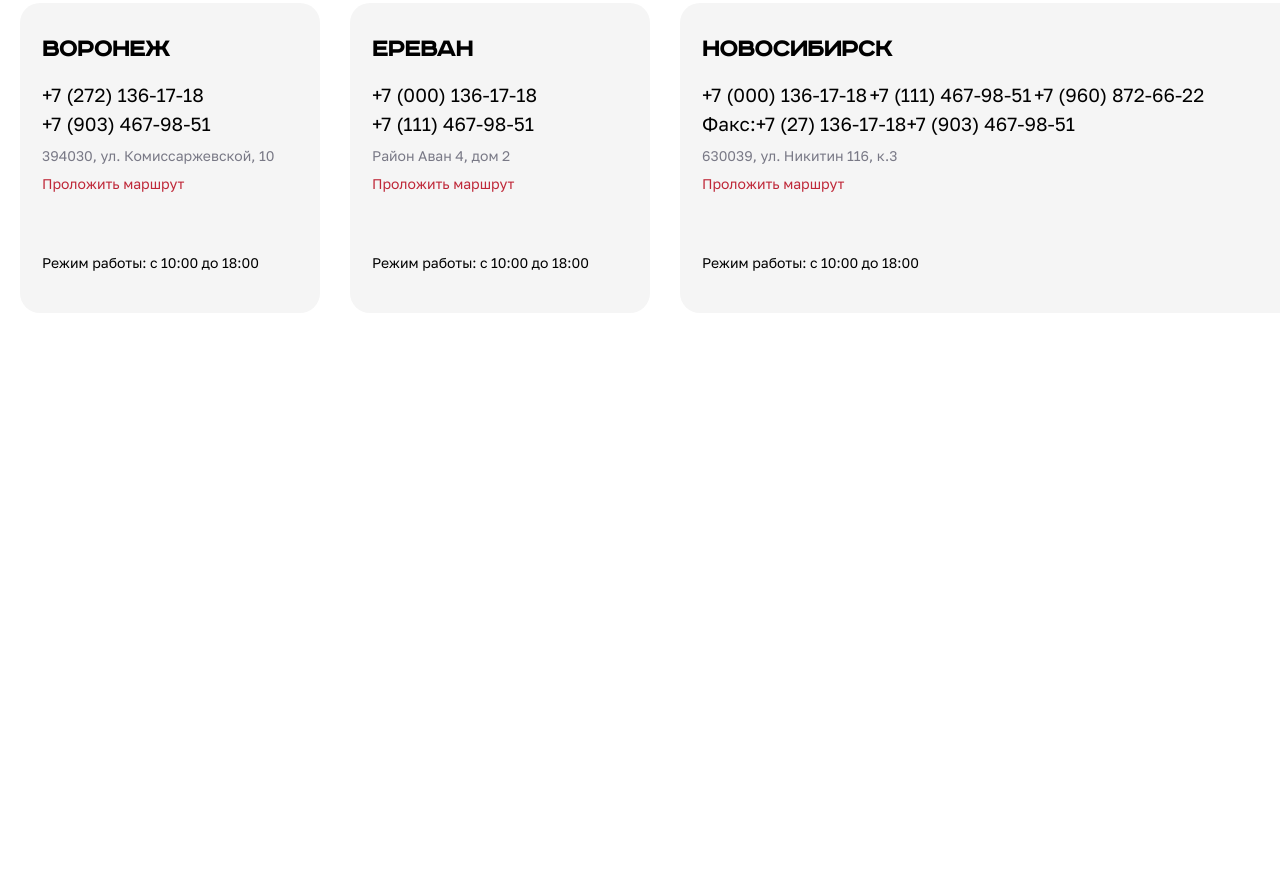
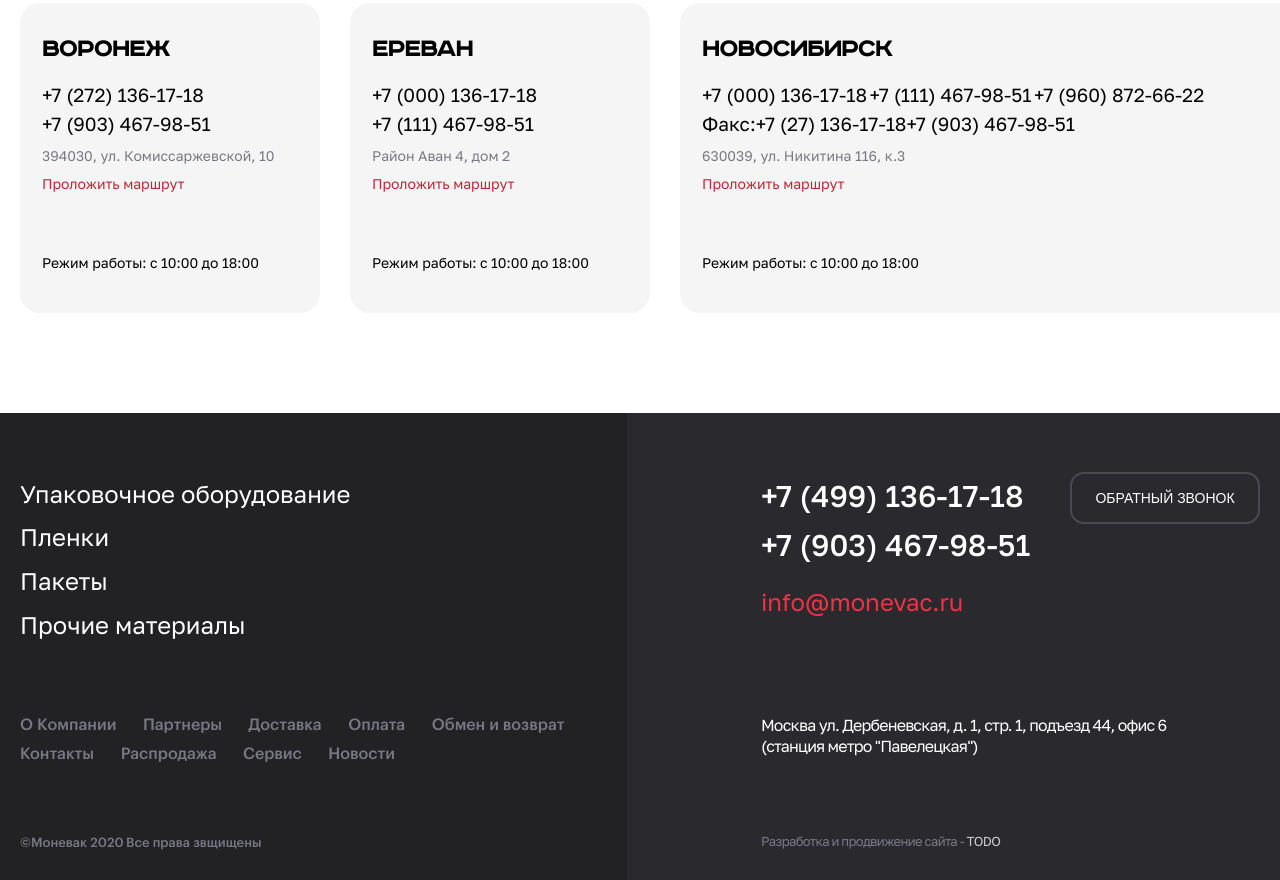
Before and after one commit to Dmitry1964/test-mono, a website built with webpack: page index.html in a window 1280 px wide. Shown: the part 1891-2771 px from the top of the page. Before the commit the page ends 2304 px from the top, so only its background shows below. Built offline with nearby package versions, Linux system fonts and the light colour scheme; files whose address does not match are found by name.

Commit message:
feat: добавляет footer версия desktop

```diff
--- a/index.html
+++ b/index.html
@@ -168,8 +168,69 @@
           <div class="branches__list">
           </div>
         </div>
-
       </section>
     </main>
-  </body>
-</html>
+    <footer class="footer">
+      <div class="container">
+        <div class="footer__wrapper">
+          <div class="footer__left">
+            <ul class="footer__left-list">
+              <li>
+                <a class="footer__left-link" href="#">Упаковочное
+                  оборудование</a>
+              </li>
+              <li>
+                <a class="footer__left-link" href="#">Пленки</a>
+              </li>
+              <li>
+                <a class="footer__left-link" href="#">Пакеты</a>
+              </li>
+              <li>
+                <a class="footer__left-link" href="#">Прочие материалы</a>
+              </li>
+            </ul>
+            <nav class="footer__nav">
+              <a class="footer__nav-link" href="#">О Kомпании</a>
+              <a class="footer__nav-link" href="#">Партнеры</a>
+              <a class="footer__nav-link" href="#">Доставка</a>
+              <a class="footer__nav-link" href="#">Оплата</a>
+              <a class="footer__nav-link" href="#">Обмен и возврат</a>
+              <a class="footer__nav-link" href="#">Контакты</a>
+              <a class="footer__nav-link" href="#">Распродажа</a>
+              <a class="footer__nav-link" href="#">Сервис</a>
+              <a class="footer__nav-link" href="#">Новости</a>
+            </nav>
+            <div class="footer__copyright">
+              <span>&#xA9;Моневак 2020</span>
+              <span>Все права звщищены</span>
+            </div>
+          </div>
+          <div class="footer__right">
+            <div class="footer__contact">
+              <div class="footer__contact-phones">
+                <ul class="footer__contact-links">
+                  <li>
+                    <a class="footer__contact-links--phone"
+                      href="tel:+74991361718">+7 (499) 136-17-18</a>
+                  </li>
+                  <li>
+                    <a class="footer__contact-links--phone"
+                      href="tel:+79034679851">+7 (903) 467-98-51 </a>
+                  </li>
+                </ul>
+                <button class="footer__contact-btn">Обратный звонок</button>
+              </div>
+              <a class="footer__contact-email"
+                href="mailto:info@monevac.ru">info@monevac.ru</a>
+              <div class="footer__address">
+                <span>Москва ул. Дербеневская, д. 1, стр. 1, подъезд 44, офис
+                  6</span>
+                <span>(станция метро "Павелецкая")</span>
+              </div>
+              <p class="footer__info">Разработка и продвижение сайта -
+                <span>TODO</span></p>
+            </div>
+          </div>
+        </footer>
+      </body>
+    </html>
--- a/src/index.scss
+++ b/src/index.scss
@@ -7,3 +7,4 @@
 @use './styles/block/info.scss';
 @use './styles/block/map.scss';
 @use './styles/block/branches.scss';
+@use './styles/block/footer.scss';
--- a/src/shared/mock-data.ts
+++ b/src/shared/mock-data.ts
@@ -94,7 +94,7 @@ export const branches: TBranch[] = [
   {
     title: 'Новосибирск',
     phone: ['+7 (000) 136-17-18', '+7 (111) 467-98-51', '+7 (960) 872-66-22'],
-    address: '630039, ул. Никитин 116, к.3',
+    address: '630039, ул. Никитина 116, к.3',
     fax: ['+7 (27) 136-17-18', '+7 (903) 467-98-51'],
     oreratingMode: 'Режим работы: c 10:00 до 18:00',
     location: {
--- a/src/styles/block/branches.scss
+++ b/src/styles/block/branches.scss
@@ -67,6 +67,11 @@
   line-height: 140%;
   color: $color-cardinal;
   margin: 0 0 20px;
+  transition: opacity 0.35 ease;
+
+  &:hover {
+    opacity: 0.6;
+  }
 }
 
 .branches__card-operating {
--- /dev/null
+++ b/src/styles/block/footer.scss
@@ -0,0 +1,153 @@
+@use '../variables.scss'as *;
+@use '../mixins.scss'as *;
+
+.footer {
+  height: 467px;
+  position: relative;
+  padding-top: 59px;
+
+  &::before {
+    content: '';
+    position: absolute;
+    top: 0;
+    bottom: 0;
+    right: 50vw;
+    left: 0;
+    background-color: $color-black-rusian;
+    z-index: -10;
+  }
+
+  &::after {
+    content: '';
+    position: absolute;
+    top: 0;
+    bottom: 0;
+    right: 0;
+    left: 49vw;
+    background-color: $color-jaguar;
+    z-index: -10;
+  }
+}
+
+.footer__wrapper {
+  display: grid;
+  grid-template-columns: 1fr 1fr;
+}
+
+.footer__left-list {
+  padding-top: 5px;
+  margin-bottom: 70px;
+
+  & li {
+    margin-bottom: 10px;
+
+    &:last-child {
+      margin-bottom: 0;
+    }
+  }
+}
+
+.footer__left-link {
+  font-size: 2.4rem;
+  line-height: 140%;
+  color: $color-white-default;
+  transition: opacity 0.3s ease;
+
+  &:hover {
+    opacity: 0.7;
+  }
+}
+
+.footer__nav {
+  margin-bottom: 67px;
+}
+
+.footer__nav-link {
+  font-family: $font-graphik;
+  font-size: 1.6rem;
+  line-height: 180%;
+  color: $color-storm-gray;
+  margin-right: 24px;
+  transition: color 0.3s ease;
+
+  &:hover {
+    color: $color-white-default;
+  }
+}
+
+.footer__copyright {
+
+  & span {
+    display: inline-block;
+    font-family: $font-graphik;
+    font-size: 1.3rem;
+    line-height: 110%;
+    color: $color-storm-gray;
+  }
+}
+
+.footer__contact {
+  padding-left: 19.5%;
+}
+
+.footer__contact-phones {
+  display: flex;
+  justify-content: space-between;
+  margin-bottom: 20px;
+}
+
+.footer__contact-links {
+  padding-top: 5px;
+
+  & li:not(:last-child) {
+    margin-bottom: 10px;
+  }
+}
+
+.footer__contact-links--phone {
+  font-size: 3rem;
+  font-weight: 500;
+  line-height: 130%;
+  color: $color-white-default;
+}
+
+.footer__contact-btn {
+  font-size: 1.4rem;
+  color: $color-white-default;
+  text-transform: uppercase;
+  width: 190px;
+  height: 52px;
+  border: 2px solid $color-gun-powder;
+  border-radius: 14px;
+  background-color: transparent;
+}
+
+.footer__contact-email {
+  display: inline-block;
+  font-size: 2.4rem;
+  line-height: 140%;
+  color: $color-amaranth;
+  margin-bottom: 97px;
+}
+
+.footer__address {
+  display: flex;
+  flex-direction: column;
+  font-size: 1.6rem;
+  line-height: 130%;
+  color: $color-white-default;
+  letter-spacing: -0.05em;
+  margin-bottom: 77px;
+}
+
+.footer__info {
+  font-size: 1.3rem;
+  line-height: 110%;
+  color: $color-storm-gray;
+  margin: 0;
+  letter-spacing: -0.05em;
+
+  & span {
+    color: $color-ghost;
+  }
+}
--- a/src/styles/fonts.scss
+++ b/src/styles/fonts.scss
@@ -6,6 +6,16 @@
   font-display: swap;
   src: url("/public/fonts/golostext_regular.woff") format("woff"), url("/public/fonts/golostext_regular.woff2") format("woff2");
 }
+
+@font-face {
+  font-style: normal;
+  font-weight: 500;
+  font-family: "Golos";
+
+  font-display: swap;
+  src: url("/public/fonts/golostext_medium.woff") format("woff"), url("/public/fonts/golostext_medium.woff2") format("woff2");
+}
+
 
 
 
--- a/src/styles/variables.scss
+++ b/src/styles/variables.scss
@@ -8,12 +8,17 @@ $color-gray: #808080;
 $color-cardinal: #bf2738;
 $color-brick-red: #cc2a3c;
 $color-bright-red: #991f2d;
+$color-amaranth: #f23147;
 $color-ghost: #c9c9cf;
 $color-storm-gray: #797986;
 $color-white-smoke: #f5f5f5;
 $color-whisper: #e6e6e6;
+$color-black-rusian: #222225;
+$color-jaguar: #2a2a2e;
+$color-gun-powder: #494950;
 
 
 //  fonts
 
 $font-roadradio: "Roadradio", "Arial", sans-serif;
+$font-graphik: "Graphik", "Arial", sans-serif;
```
